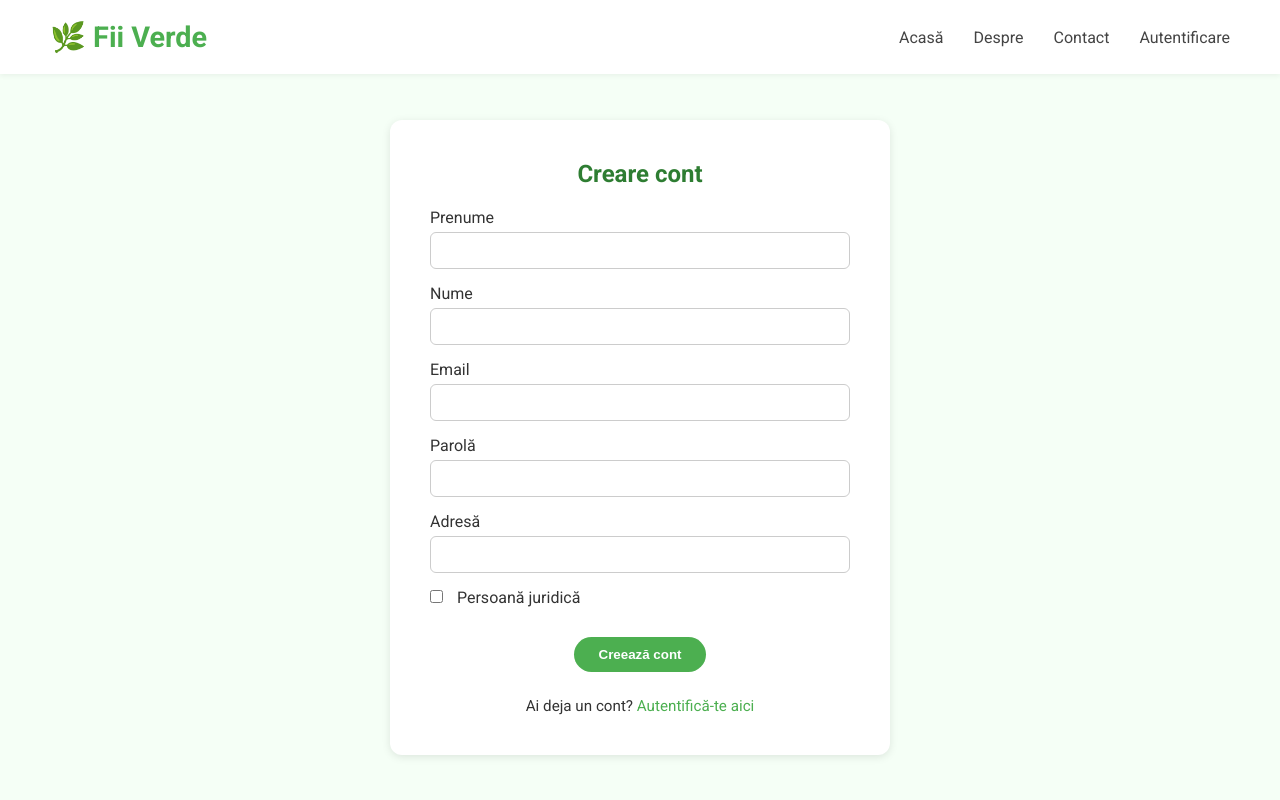
After one commit to TheRealTangsten/ProiectEchipa-SiteWagtail-MASE, a Django app: page /usersapp/register/ in a window 1280 px wide. The commit adds this page. Run offline with Django 5.2, Linux system fonts and the light colour scheme.

Commit message:
Frontend pages for users

```diff
--- /dev/null
+++ b/django-project/django-project/maseproject/static/css/register.css
@@ -0,0 +1,83 @@
+.form-section {
+    margin-top: 120px;
+    display: flex;
+    justify-content: center;
+    align-items: center;
+}
+
+form {
+    background: white;
+    padding: 40px;
+    border-radius: 12px;
+    max-width: 500px;
+    width: 100%;
+    box-shadow: 0 2px 8px rgba(0, 0, 0, 0.1);
+}
+
+form h2 {
+    margin-bottom: 20px;
+    color: #2e7d32;
+    text-align: center;
+}
+
+label {
+    display: block;
+    margin-top: 15px;
+    margin-bottom: 5px;
+    font-weight: 500;
+}
+
+input[type="text"],
+input[type="email"],
+input[type="password"] {
+    width: 100%;
+    padding: 10px;
+    border-radius: 6px;
+    border: 1px solid #ccc;
+}
+
+.checkbox-container {
+    margin-top: 15px;
+}
+
+.checkbox-container input {
+    margin-right: 10px;
+}
+
+.form-buttons {
+    margin-top: 30px;
+    text-align: center;
+}
+
+.form-buttons button {
+    padding: 10px 25px;
+    border-radius: 25px;
+    border: none;
+    background-color: #4caf50;
+    color: white;
+    font-weight: 600;
+    cursor: pointer;
+    transition: background-color 0.3s ease;
+}
+
+.form-buttons button:hover {
+    background-color: #388e3c;
+}
+
+.form-footer {
+    margin-top: 25px;
+    text-align: center;
+    font-size: 0.95rem;
+}
+
+.form-footer a {
+    color: #4caf50;
+    text-decoration: none;
+    font-weight: 500;
+    transition: color 0.3s ease;
+}
+
+.form-footer a:hover {
+    color: #388e3c;
+    text-decoration: underline;
+}
--- /dev/null
+++ b/django-project/django-project/maseproject/static/js/register.js
@@ -0,0 +1,12 @@
+document.addEventListener("DOMContentLoaded", function () {
+    const checkbox = document.getElementById("legal-person-checkbox");
+    const companyField = document.getElementById("company-name-field");
+
+    checkbox.addEventListener("change", function () {
+        if (checkbox.checked) {
+            companyField.style.display = "block";
+        } else {
+            companyField.style.display = "none";
+        }
+    });
+});
--- a/django-project/django-project/maseproject/urls.py
+++ b/django-project/django-project/maseproject/urls.py
@@ -22,4 +22,6 @@ urlpatterns = [
     path('admin/', admin.site.urls),
     path('usersapp/', include('usersapp.urls')),
     path('', views.homepage),
+    path('despre', views.despre),
+    path('contact', views.contact),
 ]
--- a/django-project/django-project/maseproject/views.py
+++ b/django-project/django-project/maseproject/views.py
@@ -2,3 +2,9 @@ from django.shortcuts import render
 
 def homepage(request):
     return render(request, 'index.html')
+
+def despre(request):
+    return render(request, 'despre.html')
+
+def contact(request):
+    return render(request, 'contact.html')
--- /dev/null
+++ b/django-project/django-project/usersapp/templates/register.html
@@ -0,0 +1,67 @@
+{% load static %}
+<!DOCTYPE html>
+<html lang="ro">
+<head>
+    <meta charset="UTF-8">
+    <title>Creare cont - Fii Verde</title>
+    <link rel="stylesheet" href="{% static 'css/style.css' %}">
+    <link rel="stylesheet" href="{% static 'css/register.css' %}">
+    <link href="https://fonts.googleapis.com/css2?family=Roboto:wght@400;700&display=swap" rel="stylesheet">
+    <script defer src="{% static 'js/register.js' %}"></script>
+</head>
+<body>
+    <header>
+        <div class="logo">🌿 Fii Verde</div>
+        <nav>
+            <ul class="nav-links">
+                <li><a href="/">Acasă</a></li>
+                <li><a href="/despre">Despre</a></li>
+                <li><a href="/contact">Contact</a></li>
+                <li><a href="/usersapp/register">Autentificare</a></li>
+            </ul>
+        </nav>
+    </header>
+
+    <section class="form-section">
+        <form>
+            <h2>Creare cont</h2>
+
+            <label for="first_name">Prenume</label>
+            <input type="text" id="first_name" name="first_name" required>
+
+            <label for="last_name">Nume</label>
+            <input type="text" id="last_name" name="last_name" required>
+
+            <label for="email">Email</label>
+            <input type="email" id="email" name="email" required>
+
+            <label for="password">Parolă</label>
+            <input type="password" id="password" name="password" required>
+
+            <label for="address">Adresă</label>
+            <input type="text" id="address" name="address">
+
+            <div class="checkbox-container">
+                <label>
+                    <input type="checkbox" id="legal-person-checkbox">
+                    Persoană juridică
+                </label>
+            </div>
+
+
+            <div id="company-name-field" style="display: none;">
+                <label for="company_name">Nume companie</label>
+                <input type="text" id="company_name" name="company_name">
+            </div>
+
+            <div class="form-buttons">
+                <button type="submit">Creează cont</button>
+            </div>
+            <div class="form-footer">
+                <p>Ai deja un cont? <a href="/usersapp/login">Autentifică-te aici</a></p>
+            </div>
+
+        </form>
+    </section>
+</body>
+</html>
--- a/django-project/django-project/usersapp/urls.py
+++ b/django-project/django-project/usersapp/urls.py
@@ -4,4 +4,6 @@ from . import views
 # URL Congiguration
 urlpatterns = [
     path('hello/', views.say_hello),
+    path('register/', views.register),
+    path('login', views.login)
 ]
--- a/django-project/django-project/usersapp/views.py
+++ b/django-project/django-project/usersapp/views.py
@@ -5,3 +5,9 @@ from .models import user
 def say_hello(request):
     ls = user.objects.get(id=id)
     return HttpResponse("Hello, World!")
+
+def register(request):
+    return render(request, 'register.html')
+
+def login(request):
+    return render(request, 'login.html')
```
Also changed, not shown: django-project/django-project/maseproject/static/css/contact.css (added, +28 -0 lines), django-project/django-project/maseproject/static/css/despre.css (added, +54 -0 lines), django-project/django-project/maseproject/static/css/login.css (added, +74 -0 lines), django-project/django-project/maseproject/templates/contact.html (added, +36 -0 lines), django-project/django-project/maseproject/templates/despre.html (added, +59 -0 lines), django-project/django-project/maseproject/templates/index.html (+7 -7 lines), django-project/django-project/usersapp/templates/login.html (added, +45 -0 lines).
